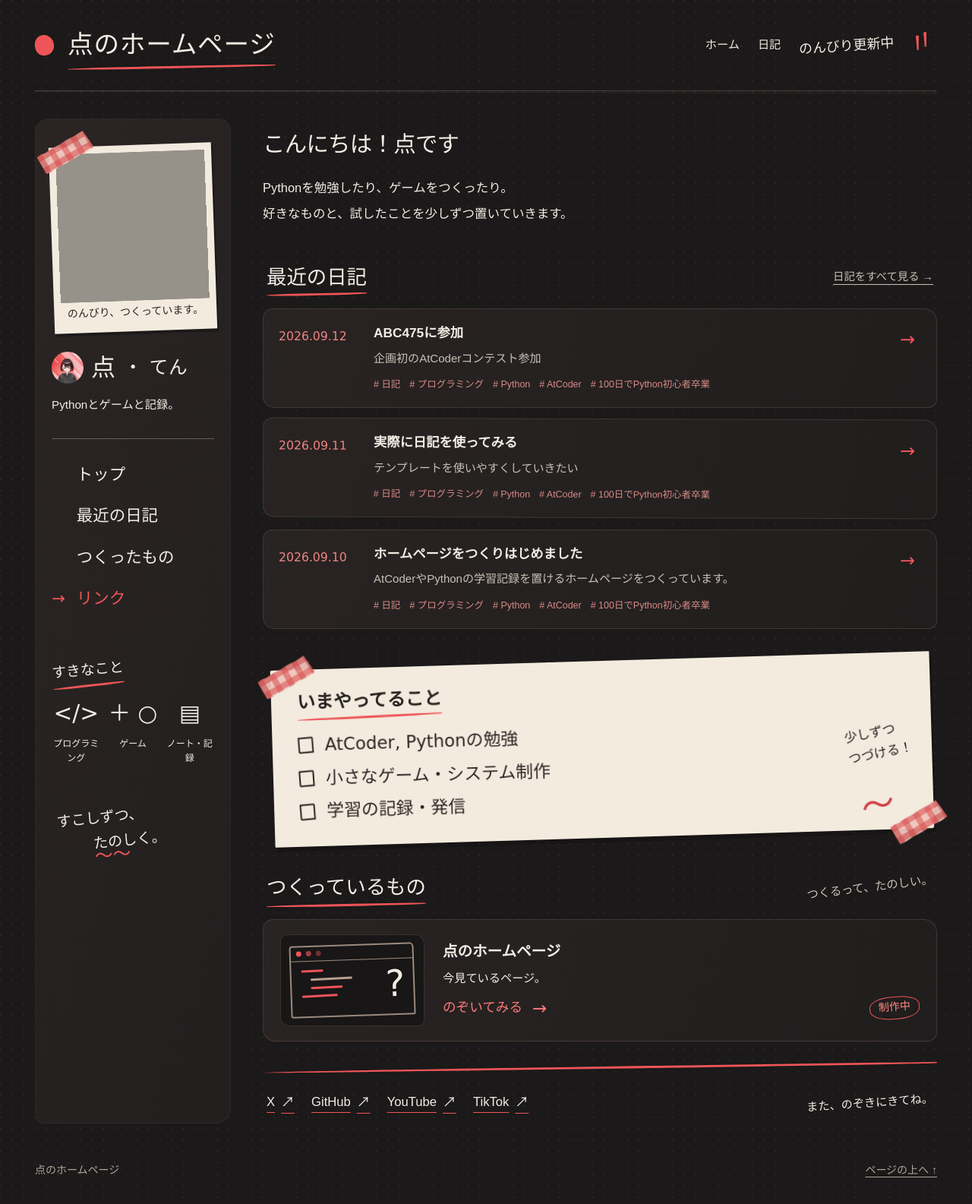
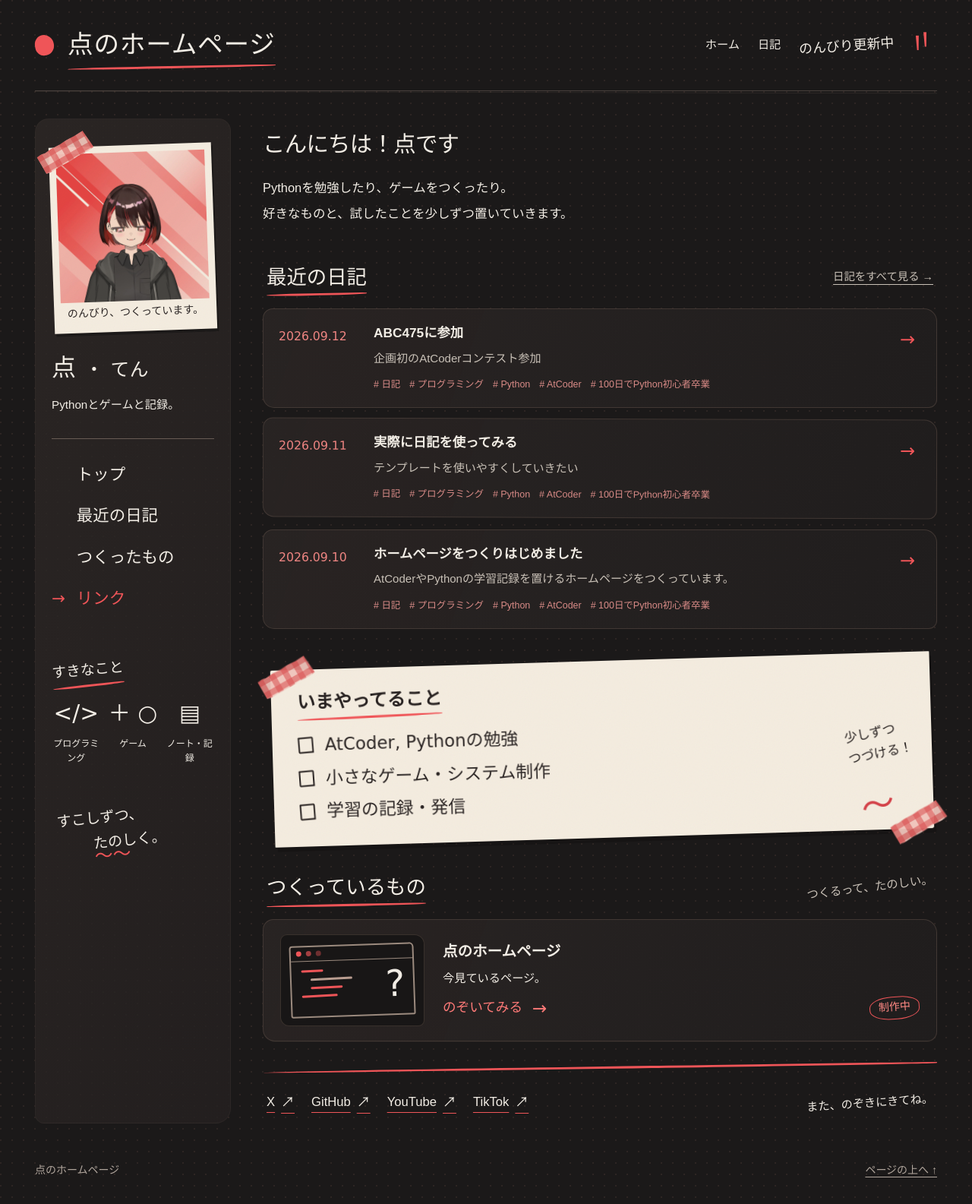
Before and after one commit to zrPointc/Ten-Homepage, a Flask app: page / in a window 1280 px wide. Shown: the whole page at 76% size. Run offline with Flask 3, Linux system fonts and the light colour scheme; some web fonts are replaced; grey boxes are pictures that could not be loaded.

Commit message:
プロフィール画像を新しいアイコンに変更し、CSSスタイルを調整

```diff
--- a/static/style.css
+++ b/static/style.css
@@ -29,8 +29,7 @@ ul{margin:0;padding:0;list-style:none}
 .portrait figcaption{color:var(--paper-ink);font-size:.875rem;text-align:center;line-height:1.5;padding:4px 0 3px}
 .tape{position:absolute;z-index:2;display:block;width:72px;height:27px;background-color:#f0c4ba;background-image:linear-gradient(90deg,#d84a4a90 50%,transparent 50%),linear-gradient(#d84a4a90 50%,transparent 50%);background-size:17px 17px;opacity:.94;clip-path:polygon(0 3%,9% 0,17% 4%,30% 1%,49% 3%,63% 0,79% 3%,97% 0,100% 96%,88% 100%,67% 96%,50% 100%,28% 97%,9% 100%,0 95%);transform:rotate(-28deg)}
 .portrait .tape{left:-14px;top:-7px}
-.profile-name{display:flex;align-items:center;gap:10px;font-size:2rem;line-height:1.4;margin-bottom:12px;letter-spacing:.02em}
-.profile-name img{width:42px;height:42px;object-fit:cover;border-radius:50%;flex:none}
+.profile-name{font-size:2rem;line-height:1.4;margin-bottom:12px;letter-spacing:.02em}
 .profile-name span{font-size:1.55rem}
 .profile-copy p{font-size:.95rem;line-height:1.9;color:var(--ink)}
 .site-nav{border-top:1px solid #93807599;padding-top:22px;margin-top:29px;display:grid;gap:4px;font-size:1.34rem}
--- a/templates/index.html
+++ b/templates/index.html
@@ -26,11 +26,11 @@
         <div class="profile-top">
           <figure class="portrait paper">
             <span class="tape" aria-hidden="true"></span>
-            <img src="{{ url_for('static', filename='images/profile.png') }}" alt="赤いパーカーを着て、パソコンに向かう小さなキャラクター" width="1254" height="1254" fetchpriority="high">
+            <img src="{{ url_for('static', filename='images/icon.jpeg') }}" alt="赤いパーカーを着て、パソコンに向かう小さなキャラクター" width="1254" height="1254" fetchpriority="high">
             <figcaption class="hand">のんびり、つくっています。</figcaption>
           </figure>
           <div class="profile-copy">
-            <h1 class="profile-name hand"><img src="{{ url_for('static', filename='images/icon.jpeg') }}" alt="">{{ profile.name }} <span>・ {{ profile.reading }}</span></h1>
+            <h1 class="profile-name hand">{{ profile.name }} <span>・ {{ profile.reading }}</span></h1>
             <p>{{ profile.bio }}</p>
           </div>
         </div>
```
